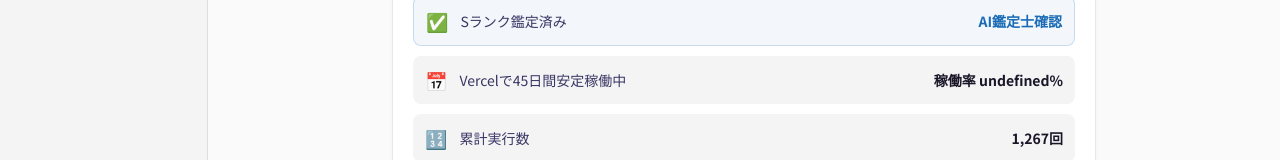
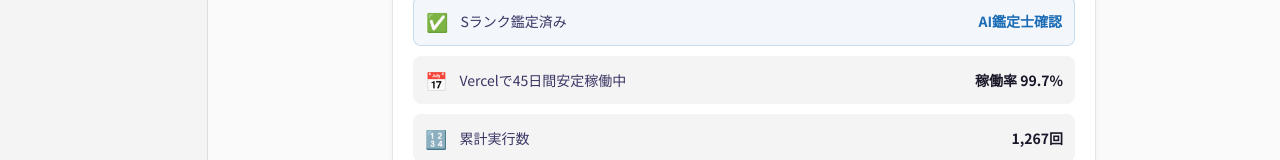
Before and after one commit to murata280/guild-ai, a Next.js app: page /asset/asset-001 in a window 1280 px wide. Shown: the part 414-574 px from the top of the page. Built offline with nearby package versions, Linux system fonts and the light colour scheme.

Commit message:
fix(trust): uptimePct → uptimePercent (correct AssetHealth field name)

```diff
--- a/src/components/TrustPanel.tsx
+++ b/src/components/TrustPanel.tsx
@@ -34,7 +34,7 @@ export function TrustPanel({ assetId, rank, trustScore, vercelUptimeDays }: Trus
     {
       icon: "📅",
       label: `Vercelで${vercelUptimeDays}日間安定稼働中`,
-      value: `稼働率 ${health.uptimePct}%`,
+      value: `稼働率 ${health.uptimePercent}%`,
       highlight: false,
     },
     {
```
